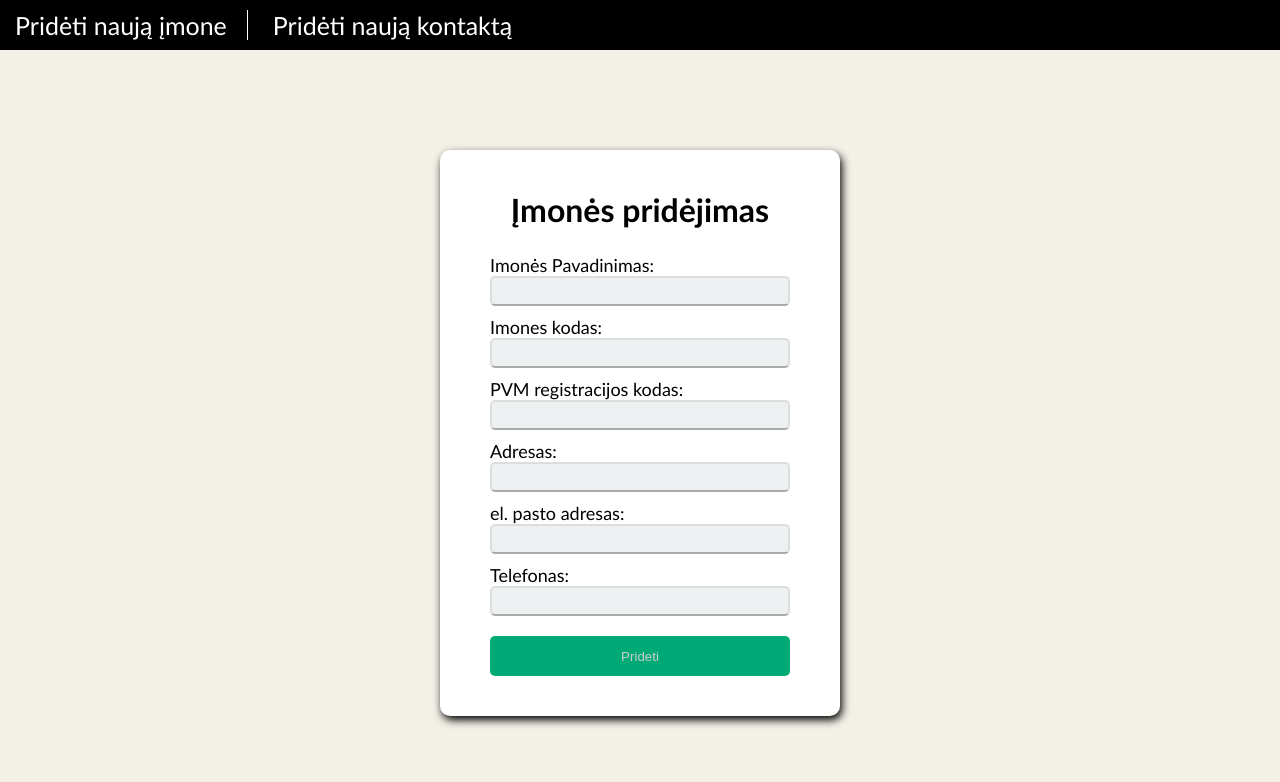
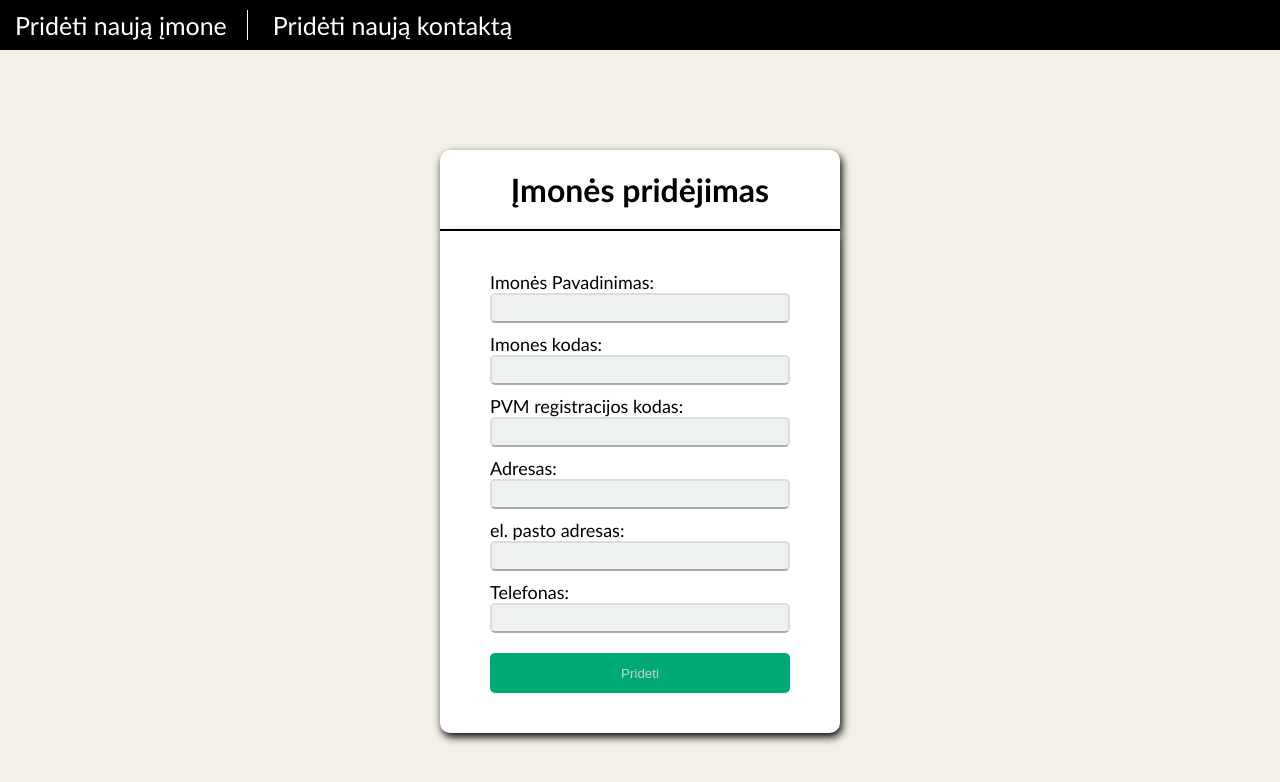
Before and after one commit to aivaras23/Imone, an Angular app: page /addCompany in a window 1280 px wide. Shown: the top 782 px of the page. Built offline with nearby package versions, Linux system fonts and the light colour scheme.

Commit message:
styles update

```diff
--- a/src/app/components/new-imone/new-imone.component.html
+++ b/src/app/components/new-imone/new-imone.component.html
@@ -1,7 +1,7 @@
 <main>
     <div class="form-wrap">
+        <h1>Įmonės pridėjimas</h1>
         <form (ngSubmit)="addNewCompany(newForm)" #newForm="ngForm">
-            <h1>Įmonės pridėjimas</h1>
             <div class="form-row">
                 <label for="">Imonės Pavadinimas:</label>
                 <div class="form-input">
--- a/src/app/components/new-imone/new-imone.component.scss
+++ b/src/app/components/new-imone/new-imone.component.scss
@@ -7,19 +7,27 @@ main {
     display:flex;
     justify-content: center;
     align-items: center;
+    flex-direction: column;
     padding-top: 100px;
+
+    h1 {
+        text-align: center;
+        width: 400px;
+        background: #fff;
+        border-bottom: 2px solid #000;
+        box-shadow: 2px 4px 8px #000;
+        border-radius: 10px 10px 0 0;
+        padding: 20px;
+    }
 }
 
 form {
     box-shadow: 2px 4px 8px #000;
     padding:40px 50px;
-    border-radius:10px;
+    border-radius: 0 0 10px 10px;
     background:#fff;
 
-    h1{
-        text-align: center;
-        padding-bottom: 25px;
-    }
+
 
     label {
         color:#000;
--- a/src/app/components/new-kontaktai/new-kontaktai.component.html
+++ b/src/app/components/new-kontaktai/new-kontaktai.component.html
@@ -1,5 +1,6 @@
 <main>
     <div class="form-wrap">
+        <h1>Kontakto pridėjimas</h1>
         <form [formGroup]="contactForm" (ngSubmit)="submitContacts()">
             <div class="form-row">
                 <label for="">Vardas:</label>
--- a/src/app/components/new-kontaktai/new-kontaktai.component.scss
+++ b/src/app/components/new-kontaktai/new-kontaktai.component.scss
@@ -8,23 +8,31 @@ main {
     display: flex;
     justify-content: center;
     align-items: center;
+    flex-direction: column;
     padding-top: 100px;
+
+    h1 {
+        text-align: center;
+        width: 400px;
+        background: #fff;
+        border-bottom:2px solid #000;
+        box-shadow: 2px 4px 8px #000;
+        border-radius: 10px 10px 0 0;
+        padding:20px;
+    }
 }
 
 form {
     box-shadow: 2px 4px 8px #000;
     padding: 40px 50px;
-    border-radius: 10px;
+    border-radius: 0 0 10px 10px;
     background: #fff;
 
-    h1 {
-        text-align: center;
-        padding-bottom: 25px;
-    }
 
     label {
         color: #000;
         font-size: 18px;
+
     }
 
     .form-row {
```
